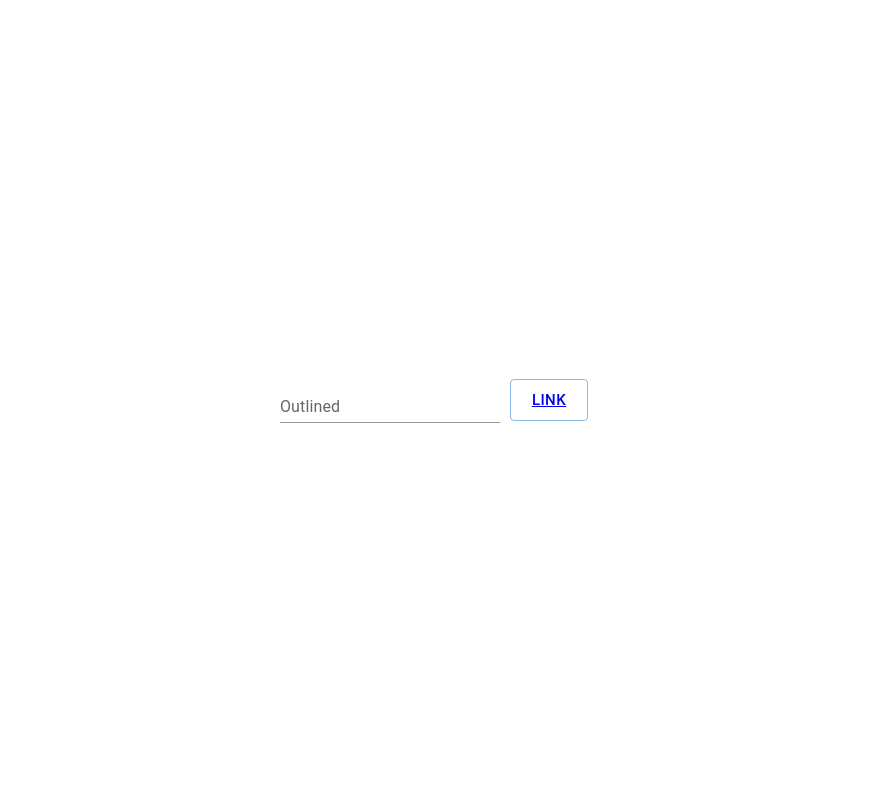
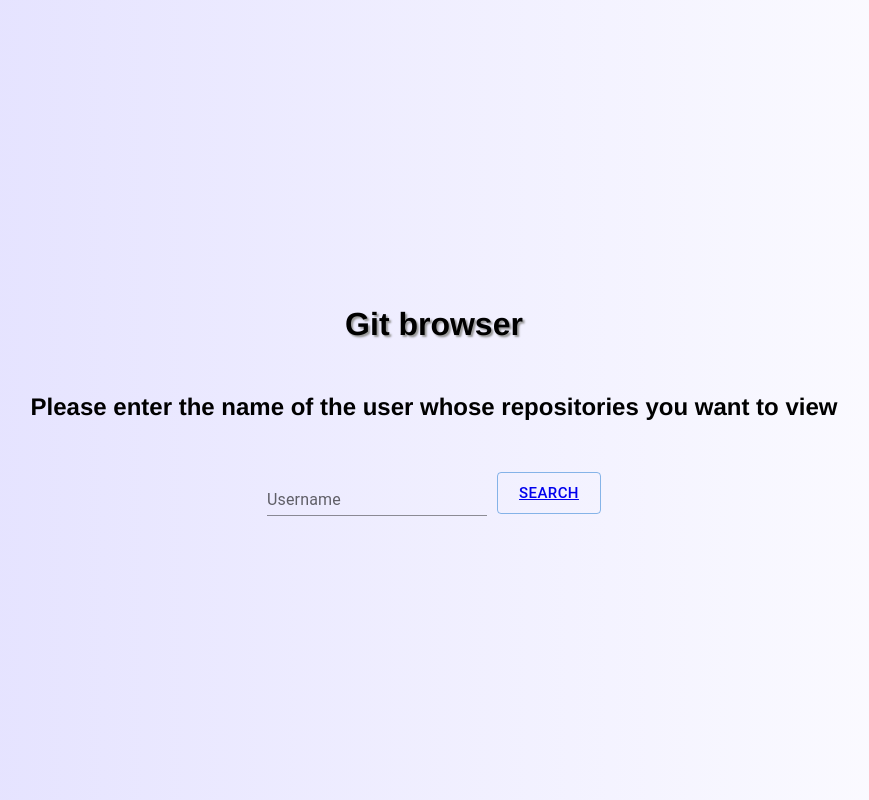
Before and after one commit to Paris22/git-browser, a React (Create React App) app: page / in a window 1280 px wide. Shown: the whole page, without its empty margins (206-1075 px from the left). Built offline with nearby package versions, Linux system fonts and the light colour scheme.

Commit message:
stylization with styled components and MUI

```diff
--- a/src/Components/main-Menu/main-menu.js
+++ b/src/Components/main-Menu/main-menu.js
@@ -1,6 +1,6 @@
 import React, {useState} from 'react';
 import {TextField, Button} from "@mui/material";
-import {ButtonWrapper, MainMenuWrapper} from "./main-menu.styled";
+import {ButtonWrapper, MainMenuWrapper, Title, SearchField, Subtitle} from "./main-menu.styled";
 import {Link} from "react-router-dom";
 
 
@@ -12,17 +12,23 @@ const MainMenu = () => {
 
     return (
         <MainMenuWrapper>
-            <TextField id="outlined-basic" label="Outlined" variant="standard" size="small"
+            <div className="Description">
+                <Title>Git browser</Title>
+                <Subtitle>Please enter the name of the user whose repositories you want to view</Subtitle>
+            </div>
+            <SearchField>
+                <TextField id="outlined-basic" label="Username" variant="standard" size="small"
                            value={username}
                            onChange={changeInputField}
                 />
                 <ButtonWrapper>
                     <Button variant="outlined" href="#outlined-buttons" size="large">
                         <Link to={`/${username}`}>
-                        Link
+                            Search
                         </Link>
                     </Button>
                 </ButtonWrapper>
+            </SearchField>
         </MainMenuWrapper>
 
     );
--- a/src/Components/main-Menu/main-menu.styled.js
+++ b/src/Components/main-Menu/main-menu.styled.js
@@ -5,6 +5,22 @@ export const MainMenuWrapper = styled.div`
   justify-content: center;
   align-items: center;
   min-height: 100vh;
+  flex-direction: column;
+
+`
+export const Title = styled.h1`
+  display: flex;
+  justify-content: center;
+  text-shadow: 2px 2px 2px rgba(150, 150, 150, 1);
+  margin-bottom: 50px;
+`
+export const Subtitle = styled.h2`
+  text-align: center;
+  margin-bottom: 50px;
+`
+
+export const SearchField = styled.div`
+    display: flex;
 `
 
 export const ButtonWrapper = styled.div`
--- a/src/Components/repository-name/repository-name.js
+++ b/src/Components/repository-name/repository-name.js
@@ -2,16 +2,20 @@ import React from 'react';
 import {useState, useEffect} from "react";
 import axios from "axios";
 import {useParams , Link} from "react-router-dom";
-import {Button} from "@mui/material";
+
+import {Header, Title, User, UserAvatar, ButtonWrapper} from "./repository-name.styled";
+import {Avatar, Button, ListItemText} from "@mui/material";
+
 
 
 const RepositoryName = () => {
-    const { username } = useParams()
+    const {username} = useParams()
     const [usersRep, setUsersRep] =  useState([])
+    // const [usersImg, setUsersImg] = useState([])
 
     useEffect(() => {
-        axios.get(`https://api.github.com/users/${username}/repos`).then(it =>{
-            setUsersRep(it.data)
+        axios.get(`https://api.github.com/users/${username}/repos`).then(res =>{
+            setUsersRep(res.data)
         })
             .catch((err) => {
                 console.log(err)
@@ -19,25 +23,38 @@ const RepositoryName = () => {
         return () => {}
     }, [username])
 
+    // useEffect(() => {
+    //     axios.get(`https://avatars.githubusercontent.com/u/${id}?v=4`).then(res => {
+    //         setUsersImg(res.data)
+    //     })
+    // }, [usersImg])
+
 
     return (
         <div>
-            <header>
-                <h1>{username} repository</h1>
-                <Button variant="outlined" href="#outlined-buttons" size="large">
-                    <Link to="/">
-                        Go back
-                    </Link>
-                </Button>
-            </header>
+            <Header>
+                <User>
+                    <UserAvatar>
+                        <Avatar alt = "Avatar Repo" src={usersRep.avatar_url} sx={{ width: 40, height: 40 }}/>
+                    </UserAvatar>
+                    <Title>{username} repositories</Title>
+                </User>
+                <ButtonWrapper>
+                    <Button variant="outlined" href="#outlined-buttons" size="large">
+                        <Link to="/">
+                            Go back
+                        </Link>
+                    </Button>
+                </ButtonWrapper>
+            </Header>
             <div className="repositoryList">
                 <ul>
-                    {usersRep.map(user => {
-                        return <li key={user.id}>
-                            <Link to={`/${username}/${user.name}`}>
-                                {user.name}
+                    {usersRep.map(rep => {
+                        return <ListItemText key={rep.id}>
+                            <Link to={`/${username}/${rep.name}`}>
+                                {rep.name}
                             </Link>
-                        </li>
+                        </ListItemText>
                     })}
                 </ul>
             </div>
--- /dev/null
+++ b/src/Components/repository-name/repository-name.styled.js
@@ -0,0 +1,36 @@
+import styled from 'styled-components'
+
+export const Header = styled.header`
+  display: flex;
+  align-items: center;
+`
+
+export const Title = styled.h1`
+  display: flex;
+  justify-content: start;
+  text-shadow: 2px 2px 2px rgba(150, 150, 150, 1);
+  margin-bottom: 30px;
+`
+export const Subtitle = styled.h2`
+  text-align: center;
+  margin-bottom: 50px;
+`
+export const User = styled.div`
+  display: flex;
+  align-items: center;
+`
+export const UserAvatar= styled.div`
+  display: flex;
+  justify-content: center;
+  align-items: center;
+  margin: 0 5px 0 5px;
+  padding-bottom: 10px;
+`
+export const ButtonWrapper = styled.div`
+  display: flex;
+  justify-content: end;
+  align-items: center;
+  margin: 0 10px 0 10px;
+  height: 50%;
+  width: 50%;
+`
--- a/src/Components/user-repository-name/user-repository-name.js
+++ b/src/Components/user-repository-name/user-repository-name.js
@@ -1,7 +1,9 @@
 import React, {useEffect, useState} from 'react';
 import {Link, useParams} from "react-router-dom";
 import axios from "axios";
-import {Button} from "@mui/material";
+
+import {Header, ButtonWrapper, Title, User, UserAvatar, Description} from "./user-repository-name.styled";
+import {Avatar, Button} from "@mui/material";
 import ReactMarkdown from 'react-markdown'
 
 const UserRepositoryName = () => {
@@ -20,17 +22,24 @@ const UserRepositoryName = () => {
 
     return (
         <div>
-            <header>
-                <h1>{username} {repositoryName}</h1>
-                <Button variant="outlined" href="#outlined-buttons" size="large">
-                    <Link to={`/${username}`}>
-                        Go back
-                    </Link>
-                </Button>
-            </header>
-            <div className="description">
+            <Header>
+                <User>
+                    <UserAvatar>
+                        <Avatar alt = "Avatar Repo" src={username} sx={{ width: 40, height: 40 }}/>
+                    </UserAvatar>
+                    <Title>{username} {repositoryName}</Title>
+                </User>
+                <ButtonWrapper>
+                    <Button variant="outlined" href="#outlined-buttons" size="large">
+                        <Link to={`/${username}`}>
+                            Go back
+                        </Link>
+                    </Button>
+                </ButtonWrapper>
+            </Header>
+            <Description>
                 <ReactMarkdown>{userRepName}</ReactMarkdown>
-            </div>
+            </Description>
         </div>
     );
 };
--- /dev/null
+++ b/src/Components/user-repository-name/user-repository-name.styled.js
@@ -0,0 +1,35 @@
+import styled from 'styled-components'
+
+export const Header = styled.header`
+  display: flex;
+  align-items: center;
+  justify-content: space-between;
+`
+export const Title = styled.h1`
+  display: flex;
+  justify-content: start;
+  align-items: center;
+  text-shadow: 2px 2px 2px rgba(150, 150, 150, 1);
+  margin-bottom: 30px;
+`
+export const User = styled.div`
+  display: flex;
+  align-items: center;
+`
+export const UserAvatar= styled.div`
+  display: flex;
+  align-items: center;
+  margin: 0 5px 0 5px;
+  padding-bottom: 10px;
+`
+export const ButtonWrapper = styled.div`
+  display: flex;
+  justify-content: end;
+  align-items: center;
+  margin: 0 10px 0 10px;
+  height: 50%;
+  width: 50%;
+`
+export const Description = styled.div`
+  margin-left: 20px;
+`
--- a/src/configs/global.styled.js
+++ b/src/configs/global.styled.js
@@ -11,6 +11,8 @@ export const GlobalStyle = createGlobalStyle`
     font-family:Open-Sans, Helvetica, Sans-Serif, serif;
     box-sizing: border-box;
     scroll-behavior: smooth;
+    background: rgb(140,130,254);
+    background: linear-gradient(90deg, rgba(140,130,254,0.25) 5%, rgba(255,255,255,1) 100%);
   }
   #root {
     min-height: 100vh;
```
Lines whose indentation alone changed are shown as unchanged.
